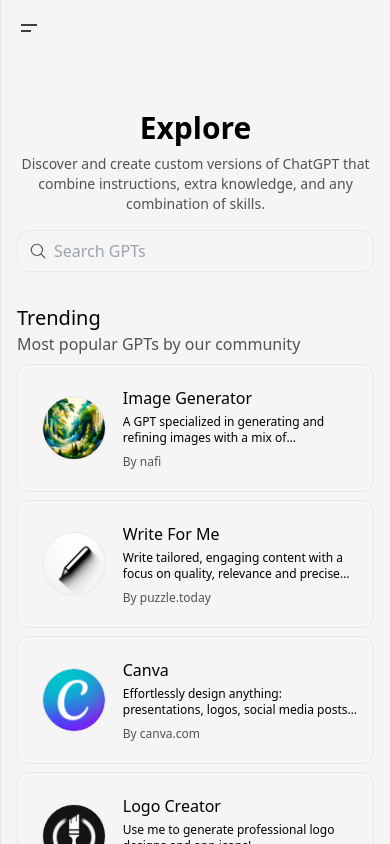
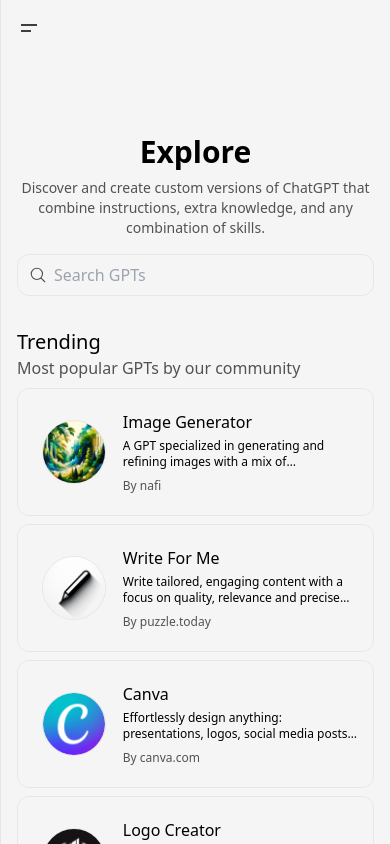
Before and after one commit to neysidev/chat-ai, a Next.js app: page /explore in a window 390 px wide. Built offline with nearby package versions, Linux system fonts and the light colour scheme.

Commit message:
refactor(layout): change the menu button position

```diff
--- a/app/explore/_components/Search.tsx
+++ b/app/explore/_components/Search.tsx
@@ -7,7 +7,7 @@
   const { search, setSearch } = useExploreStore()
 
   return (
-    <section className="sticky -top-4 py-4 space-y-4 bg-neutral-100">
+    <section className="sticky top-10 py-4 space-y-4 bg-neutral-100">
       <div className="relative">
         <label htmlFor="search-input" className="sr-only">
           Search GPTs
--- a/components/common/Layout.tsx
+++ b/components/common/Layout.tsx
@@ -17,18 +17,18 @@
 
       <main
         className={clsx(
-          "flex-1 p-4 max-h-screen overflow-y-auto",
+          "flex-1 sm:p-4 max-h-screen overflow-y-auto",
           isHomePage && "sm:grid sm:place-items-center"
         )}
       >
+        <MenuButton />
         <section
           className={clsx(
-            "max-w-3xl min-w-3xl mx-auto h-full relative",
+            "max-w-3xl p-4 sm:p-0 min-w-3xl mx-auto h-full relative",
             isHomePage &&
               "flex flex-col h-full items-start justify-between sm:h-auto"
           )}
         >
-          <MenuButton />
           {children}
         </section>
       </main>
--- a/components/common/MenuButton.tsx
+++ b/components/common/MenuButton.tsx
@@ -2,8 +2,10 @@
 
 export default function MenuButton() {
   return (
-    <button className="sm:hidden transition hover:text-neutral-600">
-      <Icon name="menu" stroke="black" />
-    </button>
+    <div className="sticky top-0 p-4 pb-2 z-10 bg-neutral-100">
+      <button className="bg-neutral-100 focus:outline-none sm:hidden transition hover:text-neutral-600">
+        <Icon name="menu" stroke="black" />
+      </button>
+    </div>
   )
 }
```
